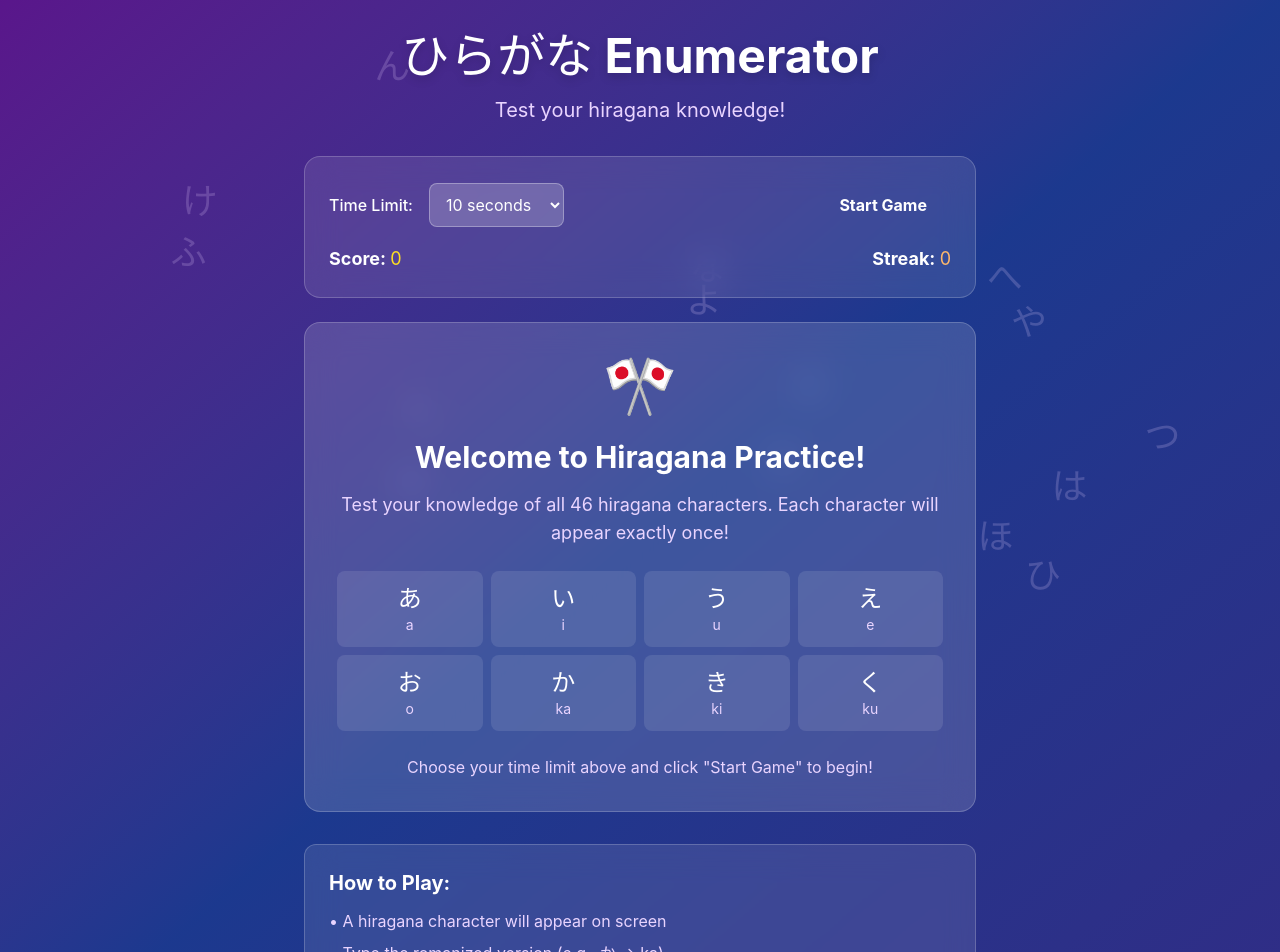
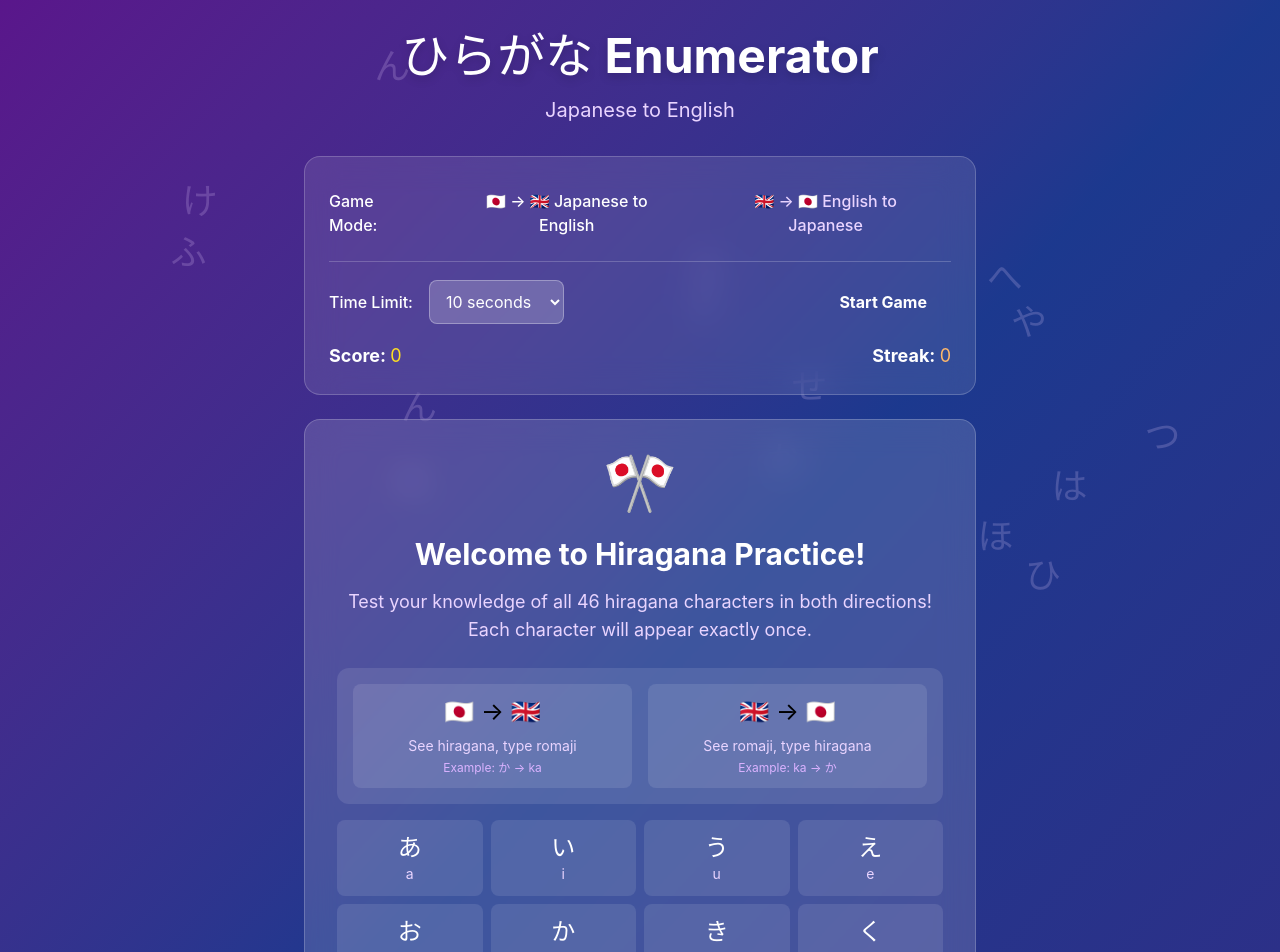
Before and after one commit to Janiel-Senador/Enumerator, a React (Vite) app: page / in a window 1280 px wide. Shown: the top 952 px of the page. Built offline with nearby package versions, Linux system fonts and the light colour scheme.

Commit message:
Update App.jsx

```diff
--- a/src/App.jsx
+++ b/src/App.jsx
@@ -85,6 +85,8 @@ const HiraganaEnumerator = () => {
   const [finalScore, setFinalScore] = useState(0);
   const [isSubmitting, setIsSubmitting] = useState(false);
   const [cooldownActive, setCooldownActive] = useState(false);
+  const [gameMode, setGameMode] = useState('jpToEn'); // 'jpToEn' or 'enToJp'
+  const [isJapaneseInput, setIsJapaneseInput] = useState(false);
 
   // Generate new random character (no repeats)
   const generateNewCharacter = useCallback(() => {
@@ -129,6 +131,13 @@ const HiraganaEnumerator = () => {
     return () => clearInterval(interval);
   }, [isActive, timeLeft, gameStarted, cooldownActive]);
 
+  // Detect Japanese input method
+  const detectJapaneseInput = useCallback((input) => {
+    const hasJapanese = /[\u3040-\u309F\u30A0-\u30FF\u4E00-\u9FAF]/.test(input);
+    setIsJapaneseInput(hasJapanese);
+    return hasJapanese;
+  }, []);
+
   // Handle answer submission with cooldown protection
   const handleSubmit = useCallback((timeUp = false) => {
     // Prevent multiple submissions
@@ -140,17 +149,27 @@ const HiraganaEnumerator = () => {
     setIsSubmitting(true);
     setCooldownActive(true);
 
-    const isCorrect = userInput.toLowerCase().trim() === currentCharacter.romaji;
+    let isCorrect = false;
+
+    if (gameMode === 'jpToEn') {
+      // Japanese to English mode
+      isCorrect = userInput.toLowerCase().trim() === currentCharacter.romaji;
+    } else {
+      // English to Japanese mode
+      isCorrect = userInput.trim() === currentCharacter.hiragana;
+    }
 
     if (timeUp) {
-      setFeedback(`⏰ Time's up! The answer was "${currentCharacter.romaji}"`);
+      const correctAnswer = gameMode === 'jpToEn' ? currentCharacter.romaji : currentCharacter.hiragana;
+      setFeedback(`⏰ Time's up! The answer was "${correctAnswer}"`);
       setStreak(0);
     } else if (isCorrect) {
       setFeedback('🎉 Correct!');
       setScore(prevScore => prevScore + 1);
       setStreak(prevStreak => prevStreak + 1);
     } else {
-      setFeedback(`❌ Incorrect. The answer was "${currentCharacter.romaji}"`);
+      const correctAnswer = gameMode === 'jpToEn' ? currentCharacter.romaji : currentCharacter.hiragana;
+      setFeedback(`❌ Incorrect. The answer was "${correctAnswer}"`);
       setStreak(0);
     }
 
@@ -164,7 +183,7 @@ const HiraganaEnumerator = () => {
         setCooldownActive(false);
       }, 1000);
     }, 1500);
-  }, [currentCharacter, userInput, isSubmitting, cooldownActive]);
+  }, [currentCharacter, userInput, isSubmitting, cooldownActive, gameMode]);
 
   // Start game
   const startGame = () => {
@@ -197,7 +216,13 @@ const HiraganaEnumerator = () => {
   // Handle input change
   const handleInputChange = (e) => {
     if (!cooldownActive && !isSubmitting) {
-      setUserInput(e.target.value);
+      const value = e.target.value;
+      setUserInput(value);
+
+      // Detect Japanese input for English to Japanese mode
+      if (gameMode === 'enToJp') {
+        detectJapaneseInput(value);
+      }
     }
   };
 
@@ -215,12 +240,41 @@ const HiraganaEnumerator = () => {
               ひらがな Enumerator
             </h1>
             <p className="text-lg sm:text-xl text-purple-200">
-              Test your hiragana knowledge!
+              {gameMode === 'jpToEn' ? 'Japanese to English' : 'English to Japanese'}
             </p>
           </div>
 
-          {/* Game Controls */}
+          {/* Game Mode Selection & Controls */}
           <div className="bg-white/10 backdrop-blur-lg rounded-2xl p-4 sm:p-6 mb-4 sm:mb-6 border border-white/20">
+            {/* Game Mode Selector */}
+            {!gameStarted && (
+              <div className="flex flex-col sm:flex-row items-center justify-center gap-4 mb-4 pb-4 border-b border-white/20">
+                <label className="text-white font-medium text-sm sm:text-base">Game Mode:</label>
+                <div className="flex gap-2">
+                  <button
+                    onClick={() => setGameMode('jpToEn')}
+                    className={`px-4 py-2 rounded-lg font-medium text-sm sm:text-base transition-all duration-200 min-h-[44px] ${
+                      gameMode === 'jpToEn'
+                        ? 'bg-purple-500 text-white'
+                        : 'bg-white/20 text-purple-200 hover:bg-white/30'
+                    }`}
+                  >
+                    🇯🇵 → 🇬🇧 Japanese to English
+                  </button>
+                  <button
+                    onClick={() => setGameMode('enToJp')}
+                    className={`px-4 py-2 rounded-lg font-medium text-sm sm:text-base transition-all duration-200 min-h-[44px] ${
+                      gameMode === 'enToJp'
+                        ? 'bg-purple-500 text-white'
+                        : 'bg-white/20 text-purple-200 hover:bg-white/30'
+                    }`}
+                  >
+                    🇬🇧 → 🇯🇵 English to Japanese
+                  </button>
+                </div>
+              </div>
+            )}
+
             <div className="flex flex-col sm:flex-row items-center justify-between gap-4 mb-4">
               <div className="flex flex-col sm:flex-row items-center gap-2 sm:gap-4">
                 <label className="text-white font-medium text-sm sm:text-base">Time Limit:</label>
@@ -316,8 +370,15 @@ const HiraganaEnumerator = () => {
               <div className="text-center mb-6 sm:mb-8">
                 <div className="inline-block bg-white/20 rounded-3xl p-6 sm:p-8 border-2 border-white/30">
                   <div className="text-6xl sm:text-7xl lg:text-8xl font-bold text-white drop-shadow-lg">
-                    {currentCharacter.hiragana}
+                    {gameMode === 'jpToEn' ? currentCharacter.hiragana : currentCharacter.romaji}
                   </div>
+                </div>
+                {/* Mode indicator */}
+                <div className="mt-4 text-sm sm:text-base text-purple-200">
+                  {gameMode === 'jpToEn'
+                    ? 'Type the romanized version'
+                    : 'Type the hiragana character'
+                  }
                 </div>
               </div>
 
@@ -334,7 +395,13 @@ const HiraganaEnumerator = () => {
                         handleSubmit();
                       }
                     }}
-                    placeholder={cooldownActive ? "Please wait..." : "Enter romaji..."}
+                    placeholder={
+                      cooldownActive
+                        ? "Please wait..."
+                        : gameMode === 'jpToEn'
+                          ? "Enter romaji (e.g., ka)..."
+                          : "Enter hiragana (e.g., か)..."
+                    }
                     className={`w-full max-w-md mx-auto text-white text-lg sm:text-xl px-4 sm:px-6 py-3 sm:py-4 rounded-xl border focus:outline-none focus:ring-4 text-center min-h-[44px] transition-all duration-200 ${
                       cooldownActive || isSubmitting
                         ? 'bg-gray-600/40 border-gray-500/50 cursor-not-allowed placeholder-gray-400'
@@ -346,7 +413,25 @@ const HiraganaEnumerator = () => {
                     autoCorrect="off"
                     autoCapitalize="off"
                     spellCheck="false"
+                    lang={gameMode === 'enToJp' ? 'ja' : 'en'}
+                    inputMode={gameMode === 'enToJp' ? 'text' : 'text'}
                   />
+
+                  {/* Japanese Input Indicator */}
+                  {gameMode === 'enToJp' && (
+                    <div className="mt-2 text-xs sm:text-sm text-center">
+                      {isJapaneseInput ? (
+                        <span className="text-green-300">✅ Japanese input detected</span>
+                      ) : (
+                        <div className="text-yellow-300">
+                          <span>💡 Switch to Japanese keyboard (JP/あ) to type hiragana</span>
+                          <div className="text-xs mt-1 text-purple-200">
+                            Windows: Win+Space | Mac: Ctrl+Space | Mobile: Globe/🌐 key
+                          </div>
+                        </div>
+                      )}
+                    </div>
+                  )}
                 </div>
 
                 <div className="text-center">
@@ -436,8 +521,22 @@ const HiraganaEnumerator = () => {
                 Welcome to Hiragana Practice!
               </h2>
               <p className="text-base sm:text-lg text-purple-200 mb-4 sm:mb-6">
-                Test your knowledge of all {hiraganaData.length} hiragana characters. Each character will appear exactly once!
+                Test your knowledge of all {hiraganaData.length} hiragana characters in both directions! Each character will appear exactly once.
               </p>
+              <div className="bg-white/10 rounded-xl p-4 mb-4">
+                <div className="grid grid-cols-1 sm:grid-cols-2 gap-4 text-center">
+                  <div className="p-3 bg-white/10 rounded-lg">
+                    <div className="text-2xl mb-2">🇯🇵 → 🇬🇧</div>
+                    <div className="text-sm text-purple-200">See hiragana, type romaji</div>
+                    <div className="text-xs text-purple-300 mt-1">Example: か → ka</div>
+                  </div>
+                  <div className="p-3 bg-white/10 rounded-lg">
+                    <div className="text-2xl mb-2">🇬🇧 → 🇯🇵</div>
+                    <div className="text-sm text-purple-200">See romaji, type hiragana</div>
+                    <div className="text-xs text-purple-300 mt-1">Example: ka → か</div>
+                  </div>
+                </div>
+              </div>
               <div className="grid grid-cols-2 sm:grid-cols-4 gap-2 mb-4 sm:mb-6">
                 {hiraganaData.slice(0, 8).map((char, index) => (
                   <div key={index} className="bg-white/10 rounded-lg p-2 sm:p-3 text-center">
@@ -456,9 +555,10 @@ const HiraganaEnumerator = () => {
           <div className="mt-6 sm:mt-8 bg-white/10 backdrop-blur-lg rounded-xl p-4 sm:p-6 border border-white/20">
             <h3 className="text-lg sm:text-xl font-bold text-white mb-3">How to Play:</h3>
             <ul className="text-sm sm:text-base text-purple-200 space-y-2">
-              <li>• A hiragana character will appear on screen</li>
-              <li>• Type the romanized version (e.g., か → ka)</li>
-              <li>• Submit your answer before time runs out</li>
+              <li>• Choose your game mode: Japanese to English or English to Japanese</li>
+              <li>• A character or romaji will appear on screen</li>
+              <li>• Type the correct answer before time runs out</li>
+              <li>• For English → Japanese mode, switch to Japanese keyboard input</li>
               <li>• Complete all {hiraganaData.length} characters to finish the game!</li>
             </ul>
           </div>
```
